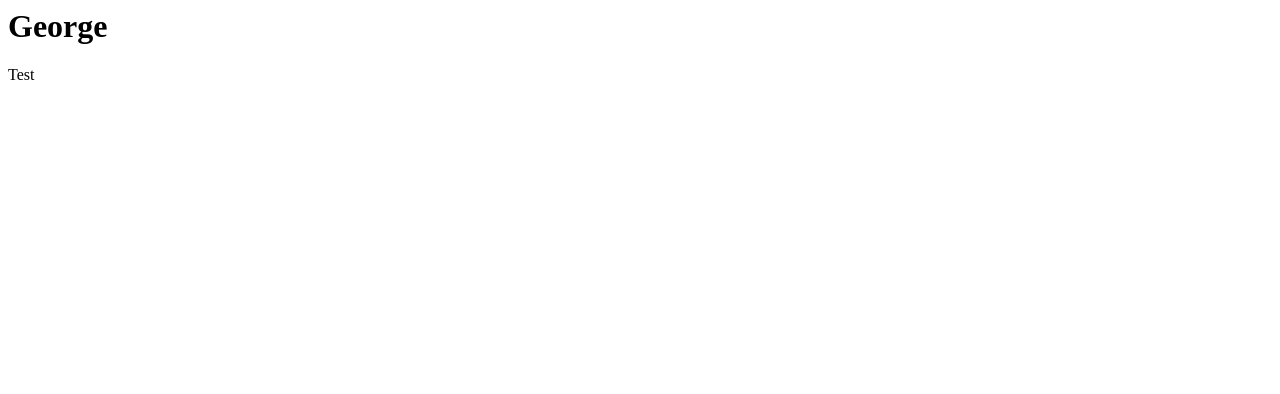
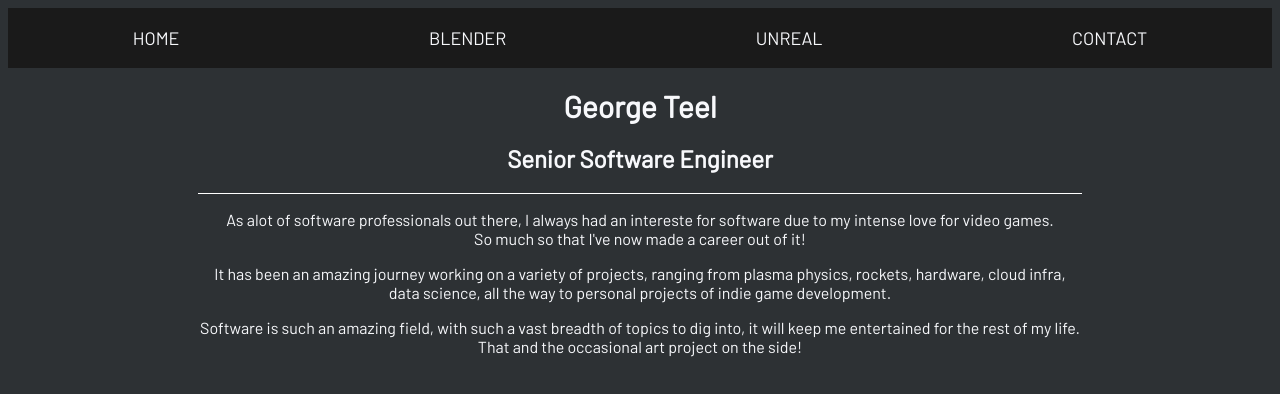
Before and after one commit to themoneytoad/github.io, a plain HTML site: page index.html in a window 1280 px wide. Drawn offline with Linux system fonts and the light colour scheme.

Commit message:
next pass

```diff
--- a/index.html
+++ b/index.html
@@ -1,11 +1,36 @@
+<!DOCTYPE html>
 <html lang="en">
 <head>
     <meta charset="UTF-8">
     <meta name="viewport" content="width=device-width, initial-scale=1.0">
+    <link rel="stylesheet" href="styles.css">
+    <link rel="stylesheet" href="https://fonts.googleapis.com/css?family=Barlow">
     <title>The Money Toad</title>
 </head>
 <body>
-    <h1>George</h1>
-    <p>Test</p>
+    <!-- Navbar -->
+    <div class="top">
+        <div class="bar">
+            <a href="#" class="bar-item">HOME</a>
+            <a href="#" class="bar-item">BLENDER</a>
+            <a href="#" class="bar-item">UNREAL</a>
+            <a href="#" class="bar-item">CONTACT</a>
+        </div>
+    </div>
+    <!-- Page Contents -->
+    <div class="container">
+    </div>
+    <div class="container">
+        <h1>George Teel</h1>
+        <h2>Senior Software Engineer</h2>
+    </div>
+    <div class="container">
+        <div class="spacer"></div>
+    </div>
+    <div class="container">
+        <p>As alot of software professionals out there, I always had an intereste for software due to my intense love for video games.<br>  So much so that I've now made a career out of it!</p>
+        <p>It has been an amazing journey working on a variety of projects, ranging from plasma physics, rockets, hardware, cloud infra, data science, all the way to personal projects of indie game development.</p>
+        <p>Software is such an amazing field, with such a vast breadth of topics to dig into, it will keep me entertained for the rest of my life.<br>  That and the occasional art project on the side!</p>
+    </div>
 </body>
 </html>
--- /dev/null
+++ b/styles.css
@@ -0,0 +1,74 @@
+body {
+    background-color: #2D3134;
+}
+
+a {
+    font-family: "Barlow", serif;
+    color: #F7F8FB;
+    text-decoration: none;
+    font-size: 18px;
+}
+
+a:hover {
+    color: #1A1A1A;
+}
+
+.bar  {
+    background-color: #1A1A1A;
+    height: 45pt;
+    padding: 0;
+    margin: 0;
+    display: flex;
+    flex-direction: row;
+
+}
+
+.bar-item {
+    background-color: #1A1A1A;
+    color: #F7F8FB;
+    display: flex;
+    flex-grow: 1;
+    align-items: center;
+    justify-content: center;
+}
+
+.bar-item:hover {
+    background-color: #E1E1E1
+}
+
+.container {
+    width: 100%;
+}
+
+h1 {
+    font-family: "Barlow", serif;
+    color: #F7F8FB;
+    text-decoration: none;
+    font-size: 30px;
+    text-align: center;
+}
+
+h2 {
+    font-family: "Barlow", serif;
+    color: #F7F8FB;
+    text-decoration: none;
+    font-size: 24px;
+    text-align: center;
+}
+
+p {
+    font-family: "Barlow", serif;
+    color: #F7F8FB;
+    text-decoration: none;
+    font-size: 16px;
+    text-align: center;
+    margin-left: 15%;
+    width: 70%;
+}
+
+.spacer {
+    width: 70%;
+    height: 1px;
+    background-color: #FFFFFF;
+    margin-left: 15%;
+}
```
